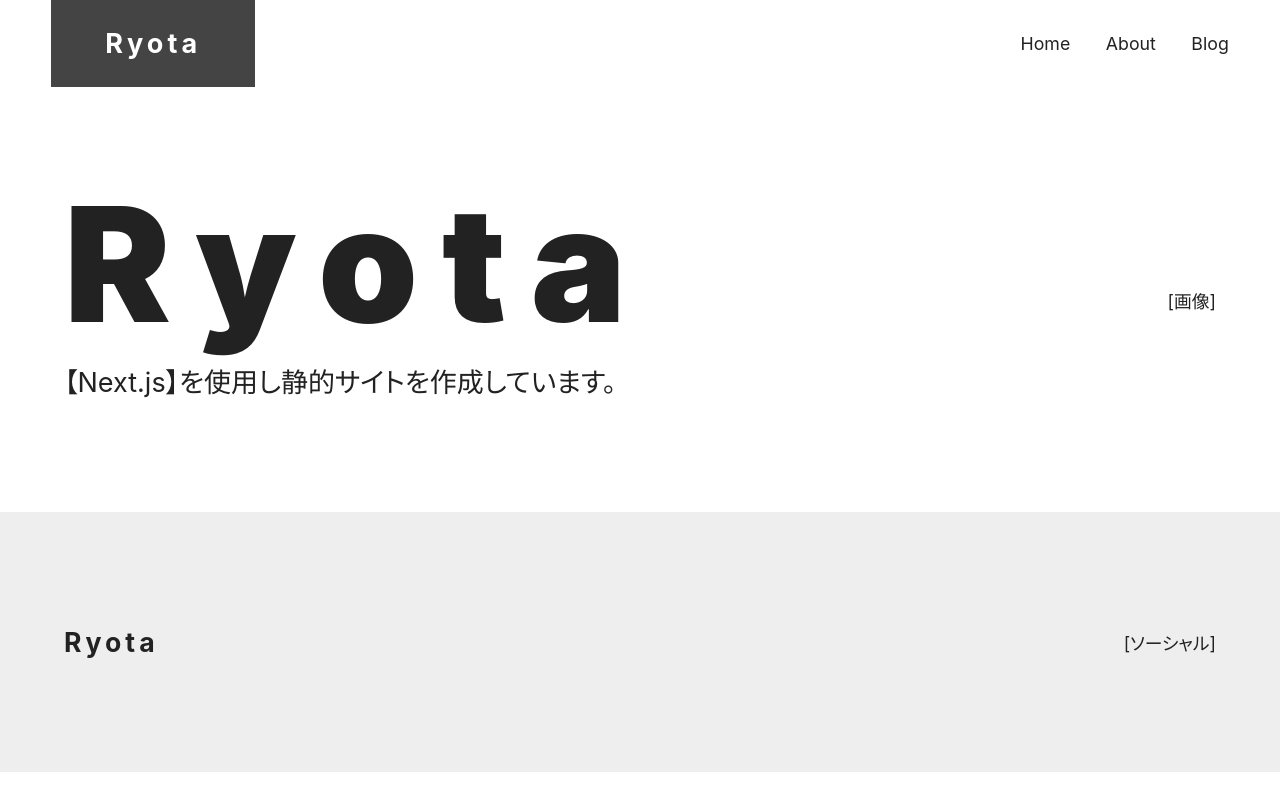
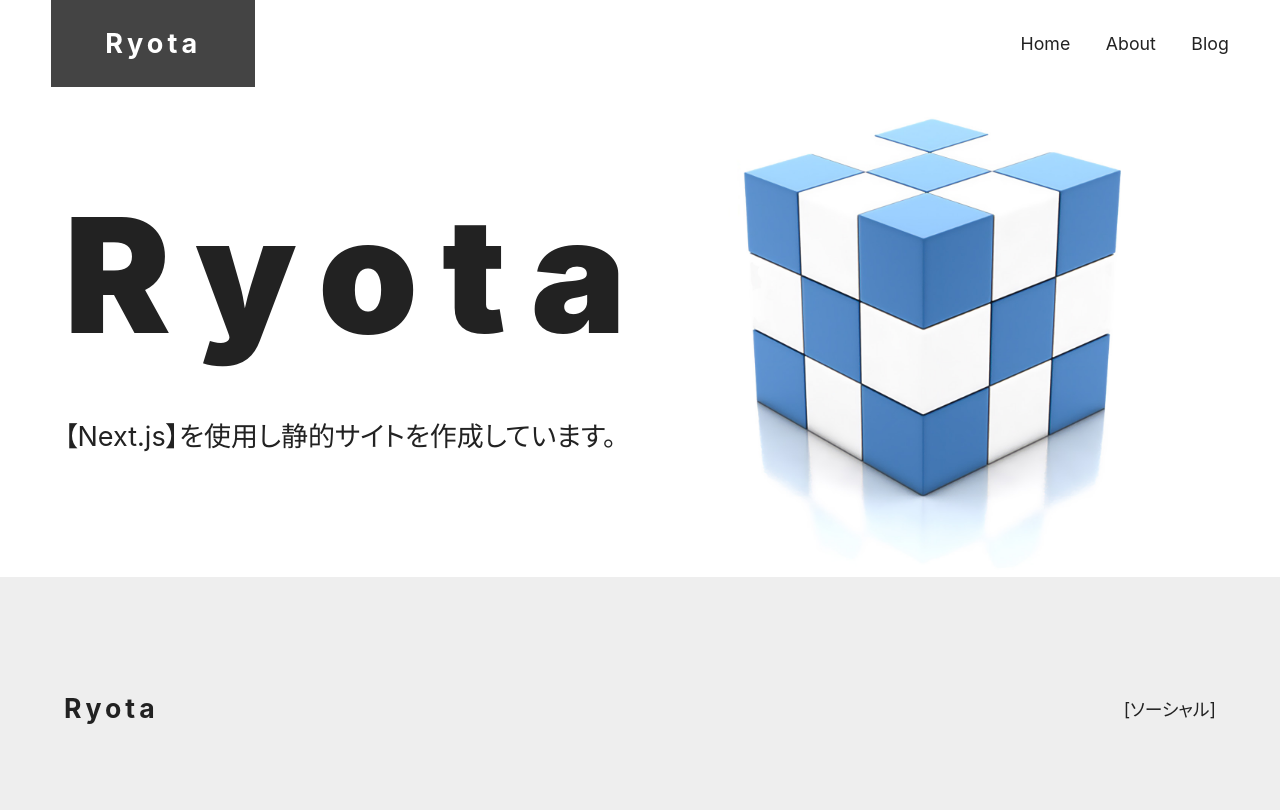
Before and after one commit to goto-ryota56/Next-js_test, a Next.js app: page / in a window 1280 px wide. Shown: the top 810 px of the page. Built offline with nearby package versions, Linux system fonts and the light colour scheme.

Commit message:
TOPページの画像反映、それに伴うスタイル追記

```diff
--- a/components/hero.js
+++ b/components/hero.js
@@ -1,4 +1,6 @@
 import styles from "styles/hero.module.css";
+import Image from "next/image";
+import cube from "images/cube.jpg";
 
 export default function Hero({ title, subtitle, imageOn = false }) {
     return (
@@ -7,7 +9,11 @@
                 <h1 className={styles.title}>{title}</h1>
                 <p className={styles.subtitle}>{subtitle}</p>
             </div>
-            {imageOn && <figure>[画像]</figure>}
+            {imageOn && (
+                <figure className={styles.image}>
+                    <Image src={cube} alt='' layout='responsive' sizes='(min-width: 1152px) 576px, (min-width: 768px) 50vw,100vw' priority placeholder='blur' />
+                </figure>
+            )}
         </div>
     );
 }
--- a/styles/hero.module.css
+++ b/styles/hero.module.css
@@ -13,4 +13,14 @@
 }
 .subtitle {
     font-size: var(--small-heading2);
+    margin-top: var(--space-sm);
 }
+
+.image {
+    width: 100%;
+}
+@media (min-width: 768px) {
+    .image {
+        width: 50%;
+    }
+}
```
